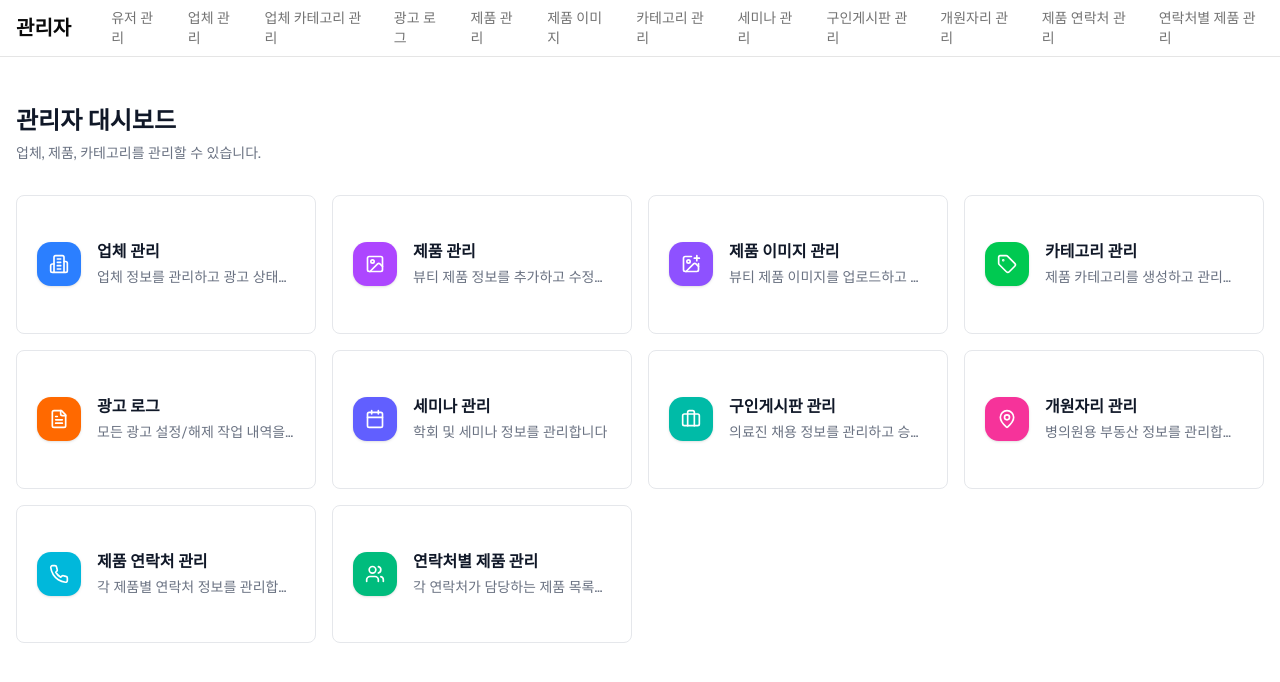
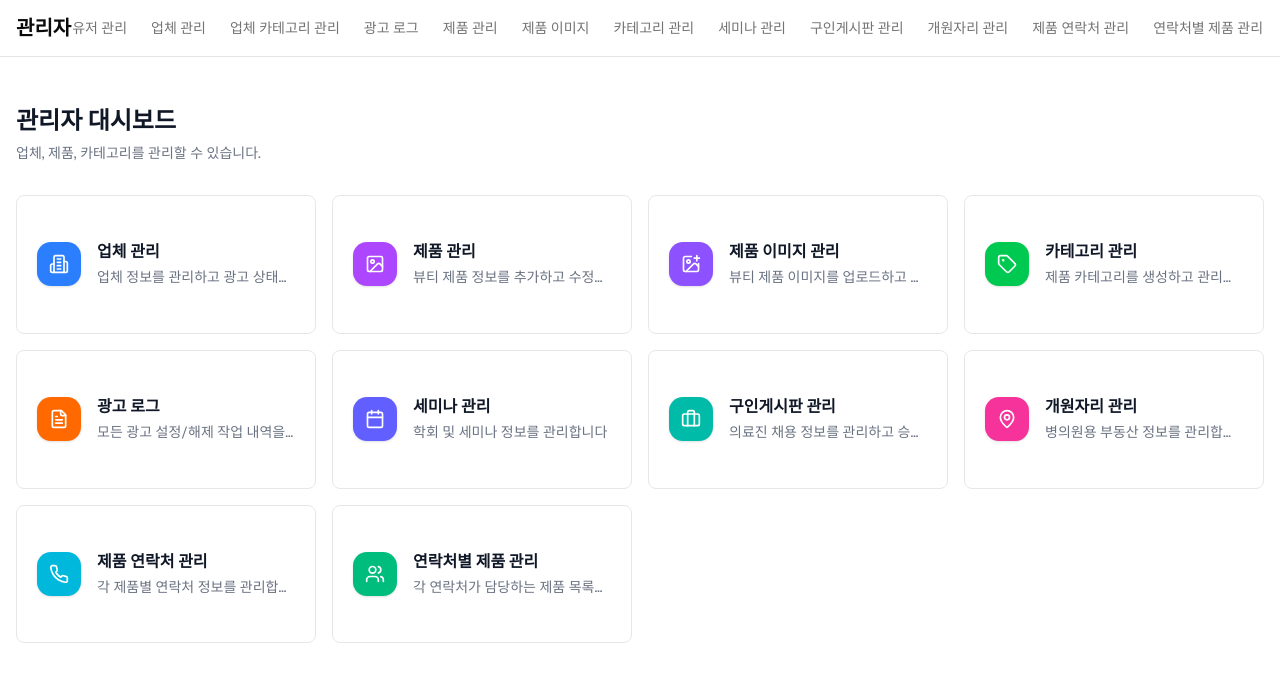
Before and after one commit to dslit717/docsupport_crm, a Next.js app: page /manager in a window 1280 px wide. Shown: the top 682 px of the page. Built offline with nearby package versions, Linux system fonts and the light colour scheme; no server answers.

Commit message:
[수정] 관리자 헤더 레이아웃 개선

```diff
--- a/components/admin-header.tsx
+++ b/components/admin-header.tsx
@@ -63,14 +63,14 @@ export default function AdminHeader({ currentPath }: AdminHeaderProps) {
 
   return (
     <header className="sticky top-0 z-50 w-full border-b bg-background/95 backdrop-blur supports-[backdrop-filter]:bg-background/60">
-      <div className="container flex h-14 items-center px-4">
-        <div className="mr-4 flex">
-          <Link href="/manager" className="mr-6 flex items-center space-x-2">
+      <div className="container mx-auto flex h-14 items-center px-4 relative">
+        <div className="flex">
+          <Link href="/manager" className="flex items-center space-x-2">
             <span className="font-bold text-xl">관리자</span>
           </Link>
         </div>
 
-        <nav className="flex items-center space-x-6 flex-1">
+        <nav className="flex items-center space-x-6 flex-1 justify-center">
           {navItems.map((item) => (
             <Link
               key={item.href}
```
